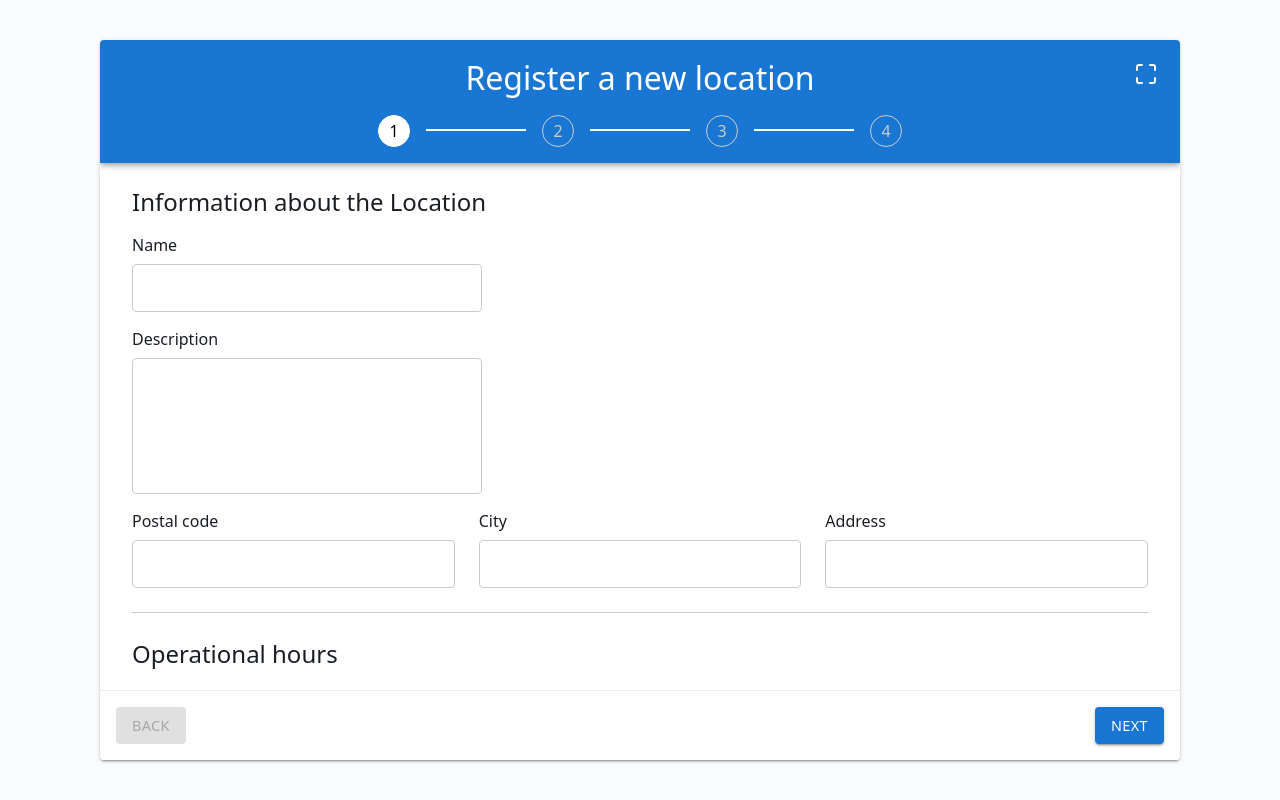
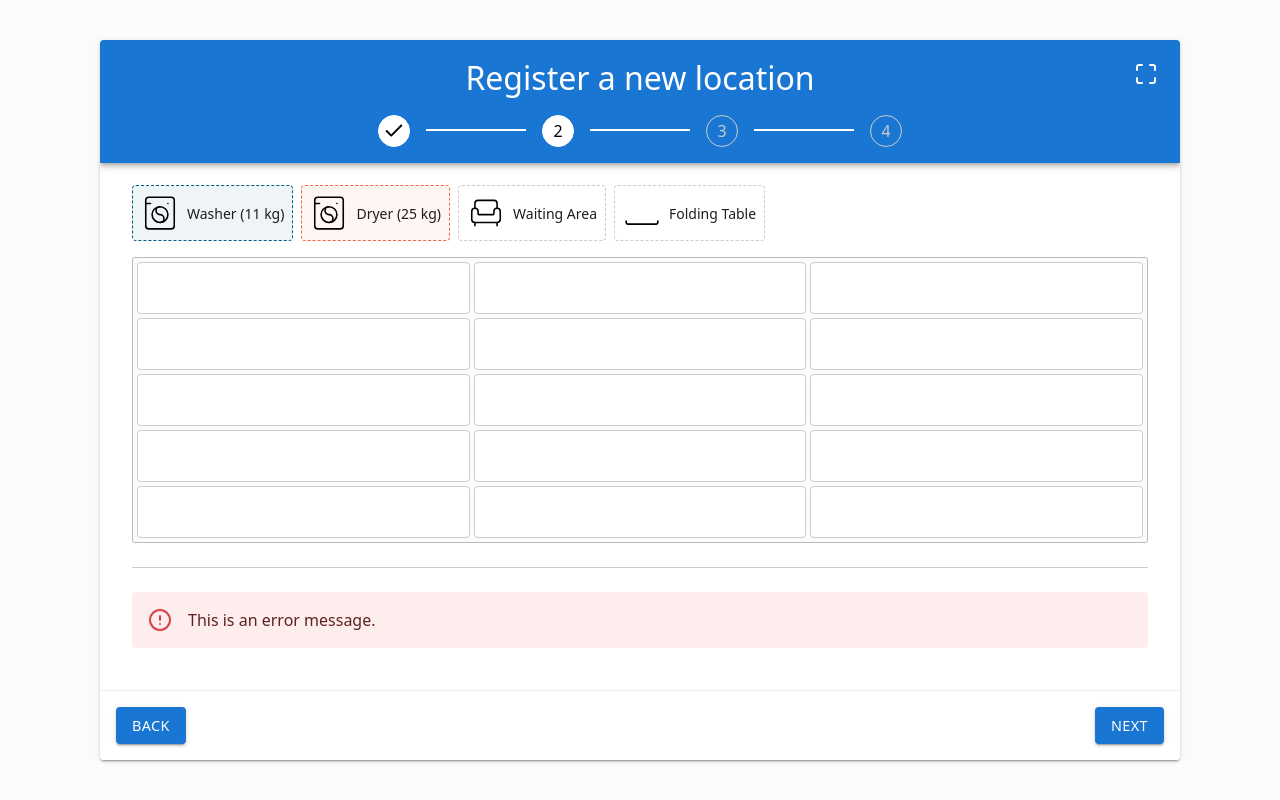
Before and after one commit to vrolandd/ws2026-s17-r1-199, a React (Vite) app in the folder phase-2-src/: page / in a window 1280 px wide. Built offline with nearby package versions, Linux system fonts and the light colour scheme.

Commit message:
Basic Drag & Drop working

```diff
--- a/phase-2-src/src/App.tsx
+++ b/phase-2-src/src/App.tsx
@@ -2,7 +2,7 @@ import maximize from './assets/maximize.svg'
 import check from './assets/check.svg'
 import InformationsScreen from './screens/1_Informations'
 import FloorPlanScreen from './screens/2_Floorplan'
-import { Dispatch, ReactElement, SetStateAction, useRef, useState } from 'react'
+import { Dispatch, ReactElement, SetStateAction, useState } from 'react'
 
 function GetScreen({ page, nextAllowed }: { page: number, nextAllowed: Dispatch<SetStateAction<() => boolean>> }): ReactElement {
     switch (page) {
@@ -16,7 +16,7 @@ function GetScreen({ page, nextAllowed }: { page: number, nextAllowed: Dispatch<
 }
 
 export default function App() {
-    const [ page, setPage ] = useState<number>(0);
+    const [ page, setPage ] = useState<number>(1);
 
     const [ nextAllowed, setNextAllowed ] = useState<() => boolean>(() => () => false);
 
--- /dev/null
+++ b/phase-2-src/src/components/GridItem.tsx
@@ -0,0 +1,115 @@
+import { MouseEvent, ReactElement, useState } from "react";
+
+import washingMachine from '../assets/washing-machine.svg'
+import armchair from '../assets/armchair.svg'
+import space from '../assets/space.svg'
+
+export type GridItemType = "empty" | "wall" | "washer" | "dryer" | "waiting" | "table" | "entrance";
+export type GridItemModifyTypes = "wall" | "entrance" | "empty";
+
+export default function GridItem({
+    type = "empty",
+    index,
+    onDrop,
+    onType
+}: {
+    type: GridItemType;
+    index: number;
+    onDrop: (index: number) => void;
+    onType: (index: number, newType: GridItemModifyTypes) => void;
+}): ReactElement {
+    const [ droppedOver, setDroppedOver ] = useState<boolean>(false);
+
+    const handleDropEvent = (e: React.DragEvent<HTMLDivElement>) => {
+        const element = e.dataTransfer.getData("element");
+        console.log(element, e)
+
+        onDrop(index);
+    }
+
+    const handleDragOver = (e: React.DragEvent<HTMLDivElement>) => {
+        e.preventDefault();
+
+        setDroppedOver(true);
+    }
+
+    const handlerDragLeave = (e: React.DragEvent<HTMLDivElement>) => {
+        e.preventDefault();
+
+        setDroppedOver(false);
+    }
+
+    const handleDoubleClick = () => {
+        onType(index, "wall")
+    }
+
+    const handleClick = () => {
+        onType(index, "empty")
+    }
+
+    const handleContextMenu = (e: MouseEvent<HTMLDivElement>) => {
+        e.preventDefault();
+
+        onType(index, "entrance")
+    }
+
+    return (
+        <div
+            onDrop={handleDropEvent}
+            onDragOver={handleDragOver}
+            onDragLeave={handlerDragLeave}
+            onClick={handleClick}
+            onDoubleClick={handleDoubleClick}
+            onContextMenu={handleContextMenu}
+
+            className={`grid-item ${type}`}
+            style={{
+                opacity: droppedOver ? 0.5 : 1,
+                cursor: droppedOver ? 'copy' : 'initial',
+                userSelect: 'none'
+            }}
+        >
+            {
+                type == "washer" && (
+                    <>
+                    <img src={washingMachine} alt="Washing Machine" />
+                    <span>Washer (11 kg)</span>
+                    </>
+                )
+            }
+
+            {
+                type == "dryer" && (
+                    <>
+                    <img src={washingMachine} alt="Drying Machine" />
+                    <span>Dryer (25 kg)</span>
+                    </>
+                )
+            }
+
+            {
+                type == "waiting" && (
+                    <>
+                    <img src={armchair} alt="Waiting Area" />
+                    <span>Waiting Area</span>
+                    </>
+                )
+            }
+
+            {
+                type == "table" && (
+                    <>
+                    <img src={space} alt="Folding Tables" />
+                    <span>Folding Table</span>
+                    </>
+                )
+            }
+
+            {
+                type == "wall" && (
+                    <span>Wall</span>
+                )
+            }
+        </div>
+    )
+}
--- a/phase-2-src/src/screens/1_Informations.tsx
+++ b/phase-2-src/src/screens/1_Informations.tsx
@@ -1,4 +1,4 @@
-import { Dispatch, FormEvent, ReactElement, SetStateAction, useEffect, useRef } from "react";
+import { Dispatch, ReactElement, SetStateAction, useEffect, useRef } from "react";
 import Input from "../components/Input";
 import Textarea from "../components/Textarea";
 import Select from "../components/Select";
--- a/phase-2-src/src/screens/2_Floorplan.tsx
+++ b/phase-2-src/src/screens/2_Floorplan.tsx
@@ -1,73 +1,85 @@
-import { Dispatch, ReactElement, SetStateAction } from "react";
+import { Dispatch, DragEvent, ReactElement, SetStateAction, useRef, useState } from "react";
 import washingMachine from '../assets/washing-machine.svg'
 import armchair from '../assets/armchair.svg'
 import space from '../assets/space.svg'
 import alert_icon from '../assets/alert.svg'
+import GridItem, { GridItemModifyTypes, GridItemType } from "../components/GridItem";
+
+
+const Grid_Columns = 3,
+      Grid_Rows = 5;
+
 
 export default function FloorPlanScreen({ nextAllowed }: { nextAllowed: Dispatch<SetStateAction<() => boolean>> }): ReactElement {
+    const draggedItem = useRef<HTMLDivElement | null>(null);
+
+    const [ gridItems, setGridItems ] = useState<GridItemType[]>(
+        Array(Grid_Columns * Grid_Rows).fill("empty")
+    );
+
+    const dragStartHandler = (e: DragEvent<HTMLDivElement>) => {
+        console.log(e)
+
+        draggedItem.current = e.currentTarget;
+    }
+
+    const onDrop = (index: number) => {
+        if (draggedItem.current) {
+            console.log(draggedItem.current.className.split(' ')[1])
+            const newGridItems = [ ...gridItems ];
+            newGridItems[index] = draggedItem.current.className.split(' ')[1] as GridItemType;
+
+            setGridItems(newGridItems);
+        }
+    }
+
+    const onType = (index: number, newType: GridItemModifyTypes) => {
+        const newGridItems = [ ...gridItems ];
+        newGridItems[index] = newType;
+
+        setGridItems(newGridItems);
+    }
+
+
     return (
         <form className="main">
             <div className="dnd-row">
-                <div className="grid-item washer">
+                <div draggable onDragStart={dragStartHandler} className="grid-item washer">
                     <img src={washingMachine} alt="Washing Machine" />
                     <span>Washer (11 kg)</span>
                 </div>
-                <div className="grid-item dryer">
+                <div draggable onDragStart={dragStartHandler} className="grid-item dryer">
                     <img src={washingMachine} alt="Drying Machine" />
                     <span>Dryer (25 kg)</span>
                 </div>
-                <div className="grid-item">
+                <div draggable onDragStart={dragStartHandler} className="grid-item waiting">
                     <img src={armchair} alt="Waiting Area" />
                     <span>Waiting Area</span>
                 </div>
-                <div className="grid-item">
+                <div draggable onDragStart={dragStartHandler} className="grid-item table">
                     <img src={space} alt="Folding Tables" />
                     <span>Folding Table</span>
                 </div>
             </div>
 
-            <div className="grid">
-                <div className="grid-item empty"></div>
-                <div className="grid-item wall">
-                    <span>Wall</span>
-                </div>
-                <div className="grid-item washer">
-                    <img src={washingMachine} alt="Washing Machine" />
-                    <span>Washer (11 kg)</span>
-                </div>
-                <div className="grid-item dryer">
-                    <img src={washingMachine} alt="Drying Machine" />
-                    <span>Dryer (25 kg)</span>
-                </div>
-                <div className="grid-item dryer">
-                    <img src={washingMachine} alt="Drying Machine" />
-                    <span>Dryer (25 kg)</span>
-                </div>
-                <div className="grid-item entrance"></div>
-                <div className="grid-item empty"></div>
-                <div className="grid-item empty"></div>
-                <div className="grid-item empty"></div>
-                <div className="grid-item empty"></div>
-                <div className="grid-item empty"></div>
-                <div className="grid-item empty"></div>
-                <div className="grid-item empty"></div>
-                <div className="grid-item empty"></div>
-                <div className="grid-item empty"></div>
-                <div className="grid-item empty"></div>
-                <div className="grid-item empty"></div>
-                <div className="grid-item empty"></div>
-                <div className="grid-item empty"></div>
-                <div className="grid-item empty"></div>
-                <div className="grid-item empty"></div>
-                <div className="grid-item empty"></div>
-                <div className="grid-item empty"></div>
-                <div className="grid-item empty"></div>
-                <div className="grid-item empty"></div>
-                <div className="grid-item empty"></div>
-                <div className="grid-item empty"></div>
-                <div className="grid-item empty"></div>
-                <div className="grid-item empty"></div>
-                <div className="grid-item empty"></div>
+            <div
+                className="grid"
+                style={{
+                    gridTemplateColumns: `repeat(${Grid_Columns}, 1fr)`,
+                    gridTemplateRows: `repeat(${Grid_Rows}, 1fr)`
+                }}
+            >
+                {
+                    gridItems.map((item, index) => (
+                        <GridItem
+                            key={item + index}
+                            index={index}
+                            onDrop={onDrop}
+                            onType={onType}
+                            type={item}
+                        />
+                    ))
+                }
             </div>
 
             <hr />
```
